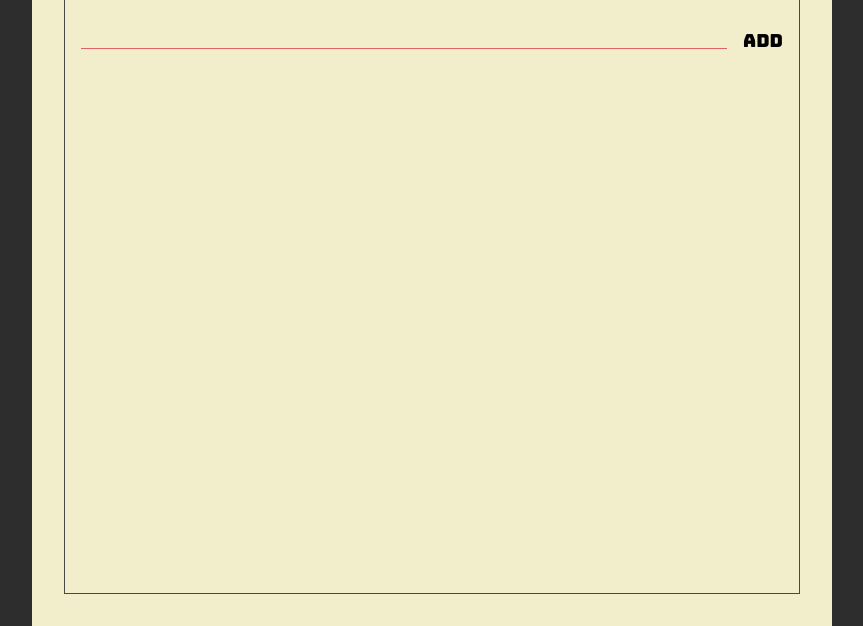
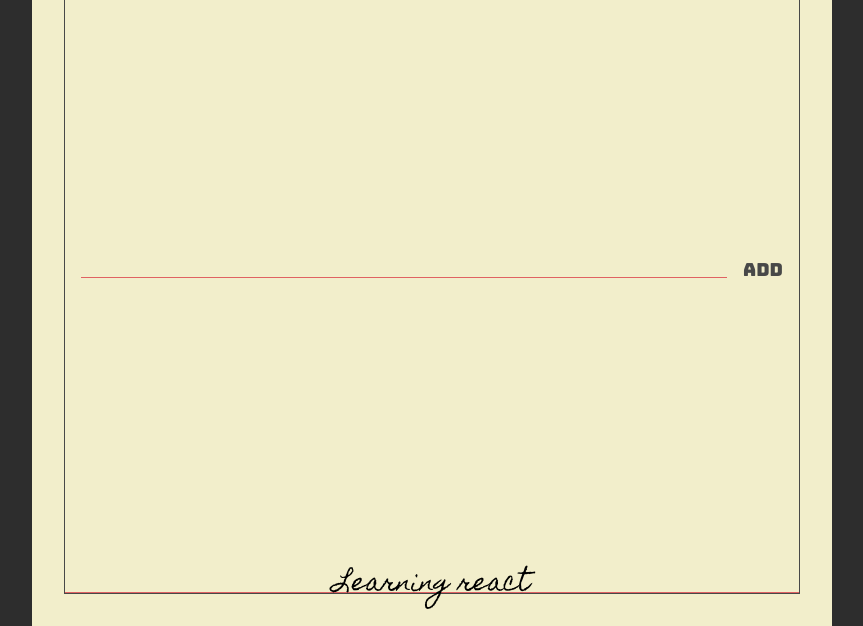
Before and after one commit to Kamagoo/react-new, a website: page index.html in a window 1280 px wide. Shown: the part 174-800 px from the top of the page, without its empty margins (208-1071 px from the left). Drawn offline with Linux system fonts and the light colour scheme.

Commit message:
todolist section&tambah var color

```diff
--- a/index.html
+++ b/index.html
@@ -15,7 +15,7 @@
     <div class="container">
       <div class="frame">
         <section class="header">
-          <button class="header-btn">Add</button>
+          <button class="header-btn main-black-color">Add</button>
           <h1 class="header-title">Todo List</h1>
           <button class="header-btn main-red-color">Clear</button>
         </section>
@@ -23,8 +23,14 @@
         <section class="add">
           <form class="add-form">
             <input type="text" class="add-input" />
-            <button class="add-btn">Add</button>
+            <button class="add-btn main-black-color">Add</button>
           </form>
+        </section>
+
+        <section class="todos">
+          <div class="todo">
+            <span class="todo-text">Learning react</span>
+          </div>
         </section>
       </div>
     </div>
--- a/styles.css
+++ b/styles.css
@@ -3,11 +3,16 @@
 }
 
 :root{
-  --main-red-color: #e06262
+  --main-red-color: #e06262;
+  --main-black-color: #484848;
 }
 
 .main-red-color {
   color: var(--main-red-color);
+}
+
+.main-black-color {
+  color: var(--main-black-color);
 }
 
 html{
@@ -43,11 +48,12 @@ html{
 }
 
 .frame{
-  border:1px solid #484848;
+  border:1px solid var(--main-black-color);
   height:100%;
 
   display: flex;
   flex-direction: column;
+  justify-content: space-between;
 }
 
 .header{
@@ -60,6 +66,7 @@ html{
   flex: 1;
   text-align: center;
 
+  color: var(--main-black-color);
   font-size: 3.6rem;
   font-family: 'Homemade Apple', sans-serif;
   text-transform: lowercase;
@@ -73,6 +80,14 @@ html{
   background:unset;
   border:unset;
   outline:unset;
+}
+
+.header-btn.main-black-color:active {
+  text-shadow: 1px 1px 2px var(--main-black-color);
+}
+
+.header-btn.main-red-color:active {
+  text-shadow: 1px 1px 2px var(--main-red-color);
 }
 
 .add{
@@ -111,3 +126,32 @@ html{
   border: unset;
   outline: unset;
 }
+
+.add-btn.main-black-color:active{
+  text-shadow: 1px 1px 2px var(--main-black-color);
+}
+
+.todos{
+  display: flex;
+  flex-direction: column;
+}
+
+.todo {
+  position: relative;
+
+  flex: 1 0 auto;
+  text-align: center;
+
+  min-height: 34px;
+  margin: 16px 0 0;
+  font-family: "Homemade Apple", sans-serif;
+  font-size: 24px;
+
+  border-bottom: 1px solid var(--main-red-color);
+}
+
+.todo-text {
+  position: absolute;
+  left: 50%;
+  transform: translate(-50%);
+}
```
